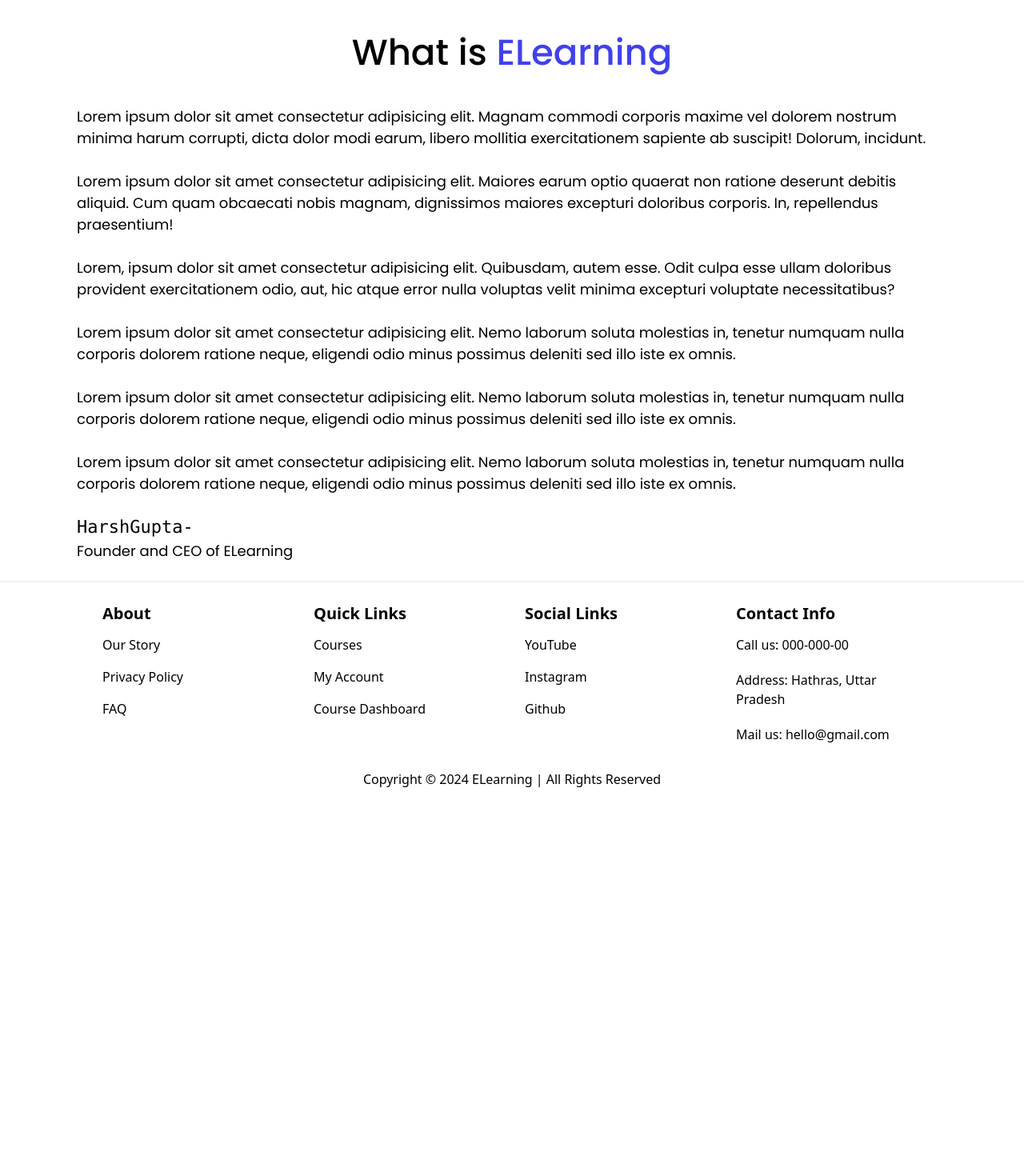
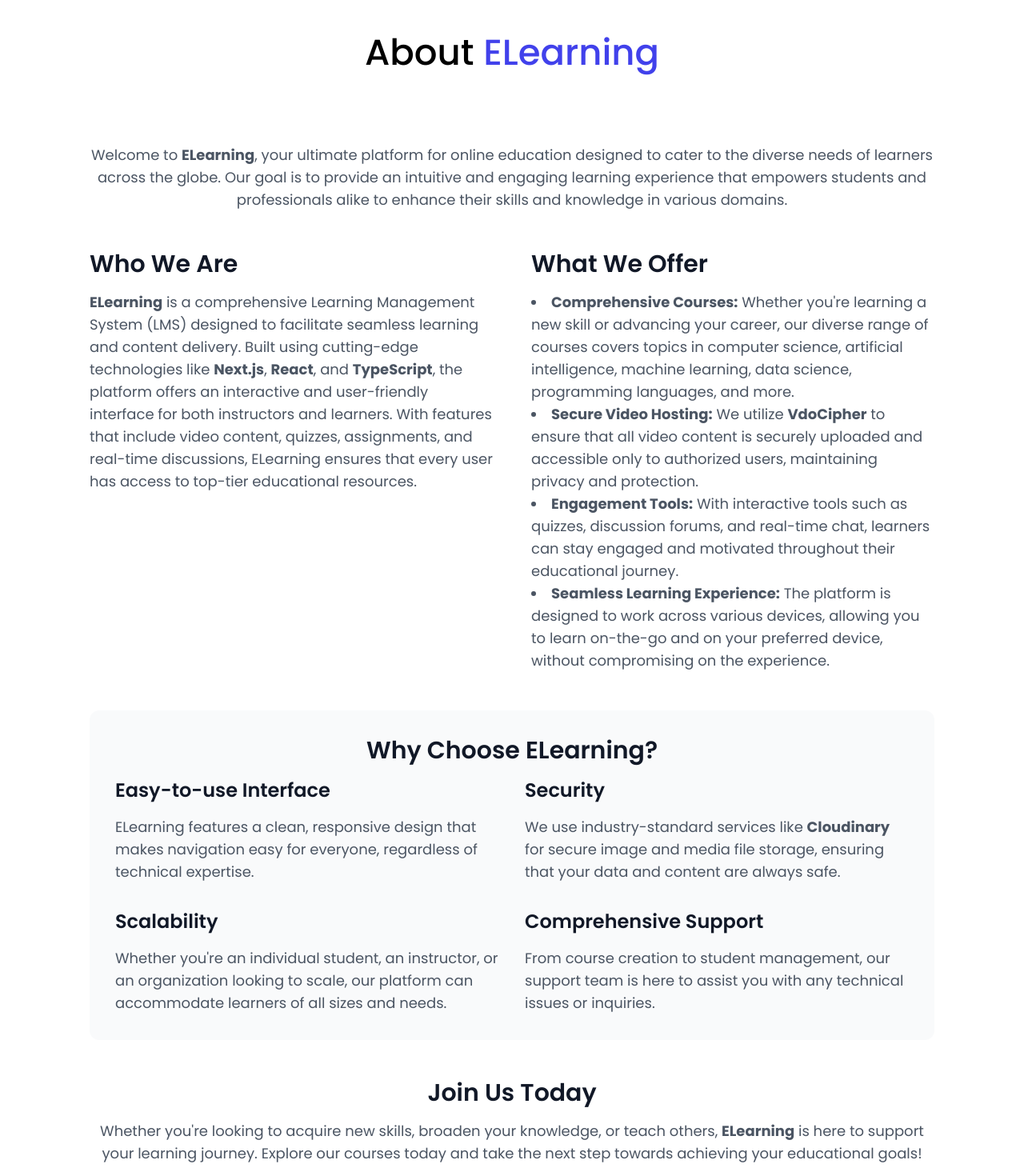
Before and after one commit to harshgupta9321/ELearning, a Next.js app in the folder client/: page /about in a window 1280 px wide. Shown: the part 80-1550 px from the top of the page at 80% size. Before the commit the page ends 1090 px from the top, so only its background shows below. Built offline with nearby package versions, Linux system fonts and the light colour scheme; no server answers.

Commit message:
about and policy

```diff
--- a/client/app/about/About.tsx
+++ b/client/app/about/About.tsx
@@ -1,48 +1,154 @@
-import React from 'react'
-import { styles } from '../Style/style'
+import React from "react";
+import { styles } from "../Style/style";
 
-type Props = {}
+type Props = {};
 
 const About = (props: Props) => {
   return (
-    <div className=' dark:text-white text-black'>
+    <div className=" dark:text-white text-black">
       <br />
       <h1 className={`${styles.title} 800px:!text-[45px]`}>
-            What is <span className='text-[#4141eb]'>ELearning</span>
+        About <span className="text-[#4141eb]">ELearning</span>
       </h1>
       <br />
       <div className="w-[95%] 800px:w-[85%] m-auto">
-            <p className='text-[18px] font-Poppins '>
-                Lorem ipsum dolor sit amet consectetur adipisicing elit. Magnam commodi corporis maxime vel dolorem nostrum minima harum corrupti, dicta dolor modi earum, libero mollitia exercitationem sapiente ab suscipit! Dolorum, incidunt.
-                <br />
-                <br />
-                Lorem ipsum dolor sit amet consectetur adipisicing elit. Maiores earum optio quaerat non ratione deserunt debitis aliquid. Cum quam obcaecati nobis magnam, dignissimos maiores excepturi doloribus corporis. In, repellendus praesentium!
-                <br />
-                <br />
-                Lorem, ipsum dolor sit amet consectetur adipisicing elit. Quibusdam, autem esse. Odit culpa esse ullam doloribus provident exercitationem odio, aut, hic atque error nulla voluptas velit minima excepturi voluptate necessitatibus?
-                <br />
-                <br />
-                Lorem ipsum dolor sit amet consectetur adipisicing elit. Nemo laborum soluta molestias in, tenetur numquam nulla corporis dolorem ratione neque, eligendi odio minus possimus deleniti sed illo iste ex omnis.
-                <br />
-                <br />
-                Lorem ipsum dolor sit amet consectetur adipisicing elit. Nemo laborum soluta molestias in, tenetur numquam nulla corporis dolorem ratione neque, eligendi odio minus possimus deleniti sed illo iste ex omnis.
-                <br />
-                <br />
-                Lorem ipsum dolor sit amet consectetur adipisicing elit. Nemo laborum soluta molestias in, tenetur numquam nulla corporis dolorem ratione neque, eligendi odio minus possimus deleniti sed illo iste ex omnis.
+        <p className="text-[18px] font-Poppins dark:text-white text-black ">
+          <div className="max-w-7xl mx-auto px-4 py-12">
+            <div className="text-center mb-12">
+              <p className="text-lg text-gray-600 dark:text-white ">
+                Welcome to <strong>ELearning</strong>, your ultimate platform
+                for online education designed to cater to the diverse needs of
+                learners across the globe. Our goal is to provide an intuitive
+                and engaging learning experience that empowers students and
+                professionals alike to enhance their skills and knowledge in
+                various domains.
+              </p>
+            </div>
 
+            <section className="grid md:grid-cols-2 gap-12 mb-12">
+              <div className="space-y-4">
+                <h2 className="text-3xl font-semibold text-gray-900 dark:text-white  ">
+                  Who We Are
+                </h2>
+                <p className="text-lg text-gray-600 dark:text-white ">
+                  <strong>ELearning</strong> is a comprehensive Learning
+                  Management System (LMS) designed to facilitate seamless
+                  learning and content delivery. Built using cutting-edge
+                  technologies like <strong>Next.js</strong>,{" "}
+                  <strong>React</strong>, and <strong>TypeScript</strong>, the
+                  platform offers an interactive and user-friendly interface for
+                  both instructors and learners. With features that include
+                  video content, quizzes, assignments, and real-time
+                  discussions, ELearning ensures that every user has access to
+                  top-tier educational resources.
+                </p>
+              </div>
+              <div className="space-y-4">
+                <h2 className="text-3xl font-semibold text-gray-900 dark:text-white ">
+                  What We Offer
+                </h2>
+                <ul className="list-disc list-inside text-lg text-gray-600 dark:text-white ">
+                  <li>
+                    <strong>Comprehensive Courses:</strong> Whether you're
+                    learning a new skill or advancing your career, our diverse
+                    range of courses covers topics in computer science,
+                    artificial intelligence, machine learning, data science,
+                    programming languages, and more.
+                  </li>
+                  <li>
+                    <strong>Secure Video Hosting:</strong> We utilize{" "}
+                    <strong>VdoCipher</strong> to ensure that all video content
+                    is securely uploaded and accessible only to authorized
+                    users, maintaining privacy and protection.
+                  </li>
+                  <li>
+                    <strong>Engagement Tools:</strong> With interactive tools
+                    such as quizzes, discussion forums, and real-time chat,
+                    learners can stay engaged and motivated throughout their
+                    educational journey.
+                  </li>
+                  <li>
+                    <strong>Seamless Learning Experience:</strong> The platform
+                    is designed to work across various devices, allowing you to
+                    learn on-the-go and on your preferred device, without
+                    compromising on the experience.
+                  </li>
+                </ul>
+              </div>
+            </section>
+
+            <section className="bg-gray-50 dark:bg-slate-900 p-8 rounded-xl mb-12">
+              <h2 className="text-3xl font-semibold text-gray-900 dark:text-white  text-center mb-4">
+                Why Choose ELearning?
+              </h2>
+              <div className="grid md:grid-cols-2 gap-8">
+                <div className="space-y-4">
+                  <h3 className="text-2xl font-semibold text-gray-900 dark:text-white ">
+                    Easy-to-use Interface
+                  </h3>
+                  <p className="text-lg text-gray-600 dark:text-white ">
+                    ELearning features a clean, responsive design that makes
+                    navigation easy for everyone, regardless of technical
+                    expertise.
+                  </p>
+                </div>
+                <div className="space-y-4">
+                  <h3 className="text-2xl font-semibold text-gray-900 dark:text-white ">
+                    Security
+                  </h3>
+                  <p className="text-lg text-gray-600 dark:text-white ">
+                    We use industry-standard services like{" "}
+                    <strong>Cloudinary</strong> for secure image and media file
+                    storage, ensuring that your data and content are always
+                    safe.
+                  </p>
+                </div>
+                <div className="space-y-4">
+                  <h3 className="text-2xl font-semibold text-gray-900 dark:text-white ">
+                    Scalability
+                  </h3>
+                  <p className="text-lg text-gray-600 dark:text-white ">
+                    Whether you're an individual student, an instructor, or an
+                    organization looking to scale, our platform can accommodate
+                    learners of all sizes and needs.
+                  </p>
+                </div>
+                <div className="space-y-4">
+                  <h3 className="text-2xl font-semibold text-gray-900 dark:text-white ">
+                    Comprehensive Support
+                  </h3>
+                  <p className="text-lg text-gray-600 dark:text-white ">
+                    From course creation to student management, our support team
+                    is here to assist you with any technical issues or
+                    inquiries.
+                  </p>
+                </div>
+              </div>
+            </section>
+
+            <div className="text-center">
+              <h2 className="text-3xl font-semibold text-gray-900 dark:text-white  mb-4">
+                Join Us Today
+              </h2>
+              <p className="text-lg text-gray-600 dark:text-white ">
+                Whether you're looking to acquire new skills, broaden your
+                knowledge, or teach others, <strong>ELearning</strong> is here
+                to support your learning journey. Explore our courses today and
+                take the next step towards achieving your educational goals!
+              </p>
+            </div>
+          </div>
         </p>
         <br />
-            <span className='font-mono text-[22px]'>HarshGupta-</span>
+        <span className="font-mono text-[22px]">HarshGupta-</span>
         <br />
-            <h5 className='text-[18px] font-Poppins'>
+        <h5 className="text-[18px] font-Poppins">
           Founder and CEO of ELearning
         </h5>
         <br />
-
-
       </div>
     </div>
-  )
-}
+  );
+};
 
-export default About
+export default About;
--- a/client/app/policy/Policy.tsx
+++ b/client/app/policy/Policy.tsx
@@ -5,61 +5,144 @@
 
 const Policy = (props: Props) => {
   return (
-    <div className=' dark:text-white text-black'>
+    <div className=" dark:text-white text-black">
       <div className="w-[95%] 800px:w-[92%] m-auto py-2 px-3">
-        <h1 className={`${styles.title} !text-start pt-2`}>
-          Platform Terms and Condition
-        </h1>
-        <ul style={{ listStyle: "unset", marginLeft: "15px" }}>
-          <p className="py-2 ml-[-15px] text-[16px] font-Poppins leading-8 whitespace-pre-line ">
-            Lorem ipsum, dolor sit amet consectetur adipisicing elit. Natus
-            optio distinctio possimus neque iste veritatis, enim dicta sed
-            dolor! Iste, minus. Enim, sapiente iure. Dolor at nostrum ullam
-            commodi quidem.
+      <div className="container mx-auto px-4 py-12">
+      <section className="text-center mb-10">
+        <h1 className="text-4xl font-bold text-gray-900 dark:text-white mb-4">Privacy Policy</h1>
+        <p className="text-lg text-gray-600 dark:text-gray-300">
+          Your privacy is important to us. This Privacy Policy explains how we collect, use, and protect your personal information when you use <strong>ELearning</strong>.
+        </p>
+      </section>
+
+      <section className="bg-gray-100 dark:bg-gray-700 rounded-xl shadow-lg p-8 mb-12">
+        <h2 className="text-3xl font-semibold text-gray-900 dark:text-white text-center mb-6">Introduction</h2>
+        <p className="text-lg text-gray-700 dark:text-gray-300 leading-relaxed">
+          At <strong>ELearning</strong>, we are committed to safeguarding your personal information. This Privacy Policy outlines our practices regarding data collection, usage, and protection. By using our platform, you agree to the collection and use of your data in accordance with this policy.
+        </p>
+      </section>
+
+      <section className="grid md:grid-cols-2 gap-10 mb-12">
+        <div className="space-y-6">
+          <h2 className="text-3xl font-semibold text-gray-900 dark:text-white">Information We Collect</h2>
+          <p className="text-lg text-gray-600 dark:text-gray-300 leading-relaxed">
+            We collect information to provide you with the best possible service and experience. Here’s what we may collect:
           </p>
-          <br />
-          <p className="py-2 ml-[-15px] text-[16px] font-Poppins leading-8 whitespace-pre-line ">
-            Lorem ipsum dolor sit amet consectetur adipisicing elit. Minima
-            molestiae eos reprehenderit ut commodi obcaecati maiores repellat,
-            nihil adipisci necessitatibus accusantium? Aperiam quae quos nemo
-            animi dicta adipisci, laboriosam assumenda.
+          <ul className="list-inside list-disc text-lg text-gray-600 dark:text-gray-300">
+            <li><strong>Personal Information:</strong> Name, email, and other details when you sign up or use our services.</li>
+            <li><strong>Usage Data:</strong> Information on how you interact with our platform, including pages visited and time spent.</li>
+            <li><strong>Device Information:</strong> Your device’s operating system, browser type, and IP address.</li>
+            <li><strong>Payment Information:</strong> Payment details for transactions, securely processed by third-party services.</li>
+          </ul>
+        </div>
+        <div className="space-y-6">
+          <h2 className="text-3xl font-semibold text-gray-900 dark:text-white">How We Use Your Information</h2>
+          <p className="text-lg text-gray-600 dark:text-gray-300 leading-relaxed">
+            Your data helps us provide a seamless and personalized experience. We use your information in the following ways:
           </p>
-          <br />
-          <p className="py-2 ml-[-15px] text-[16px] font-Poppins leading-8 whitespace-pre-line ">
-            Lorem ipsum dolor sit amet consectetur adipisicing elit. Minima
-            molestiae eos reprehenderit ut commodi obcaecati maiores repellat,
-            nihil adipisci necessitatibus accusantium? Aperiam quae quos nemo
-            animi dicta adipisci, laboriosam assumenda.
+          <ul className="list-inside list-disc text-lg text-gray-600 dark:text-gray-300">
+            <li><strong>Improvement of Services:</strong> We analyze usage data to enhance features and performance.</li>
+            <li><strong>Payment Processing:</strong> Your payment information is used solely for processing transactions.</li>
+            <li><strong>Communication:</strong> We use your contact details to send updates, support messages, and account-related notifications.</li>
+            <li><strong>Marketing:</strong> We may send promotional messages, but you can opt-out at any time.</li>
+          </ul>
+        </div>
+      </section>
+
+      <section className="bg-gray-100 dark:bg-gray-700 p-8 rounded-xl shadow-lg mb-12">
+        <h2 className="text-3xl font-semibold text-gray-900 dark:text-white text-center mb-6">Data Protection</h2>
+        <p className="text-lg text-gray-600 dark:text-gray-300 leading-relaxed">
+          We take extensive measures to protect your data. This includes using encryption, firewalls, and secure servers to prevent unauthorized access and breaches. However, no method of data transmission is 100% secure, and we cannot guarantee complete security.
+        </p>
+      </section>
+
+      <section className="bg-gray-100 dark:bg-gray-800 p-8 rounded-xl shadow-lg mb-12">
+  <h2 className="text-3xl font-semibold text-gray-900 dark:text-white text-center mb-6">Your Rights</h2>
+  <p className="text-lg text-gray-600 dark:text-gray-300 leading-relaxed mb-6">
+    You have the right to control your personal information. Below are the key rights you have over your data:
+  </p>
+  <div className="grid md:grid-cols-2 gap-8">
+    <div className="space-y-4">
+      <div className="flex items-center space-x-4">
+        <div className="w-6 h-6 bg-green-500 text-white rounded-full flex items-center justify-center">
+          <span className="font-semibold">1</span>
+        </div>
+        <div>
+          <h3 className="text-lg font-medium text-gray-900 dark:text-white">Access</h3>
+          <p className="text-base text-gray-600 dark:text-gray-300">
+            You can request to view the data we have on you at any time.
           </p>
-          <br />
-          <p className="py-2 ml-[-15px] text-[16px] font-Poppins leading-8 whitespace-pre-line ">
-            Lorem ipsum dolor sit amet consectetur adipisicing elit. Minima
-            molestiae eos reprehenderit ut commodi obcaecati maiores repellat,
-            nihil adipisci necessitatibus accusantium? Aperiam quae quos nemo
-            animi dicta adipisci, laboriosam assumenda.
+        </div>
+      </div>
+      <div className="flex items-center space-x-4">
+        <div className="w-6 h-6 bg-yellow-500 text-white rounded-full flex items-center justify-center">
+          <span className="font-semibold">2</span>
+        </div>
+        <div>
+          <h3 className="text-lg font-medium text-gray-900 dark:text-white">Correction</h3>
+          <p className="text-base text-gray-600 dark:text-gray-300">
+            You can request updates or corrections to your personal information if it is incorrect or incomplete.
           </p>
-          <br />
-          <p className="py-2 ml-[-15px] text-[16px] font-Poppins leading-8 whitespace-pre-line ">
-            Lorem ipsum dolor sit amet consectetur adipisicing elit. Minima
-            molestiae eos reprehenderit ut commodi obcaecati maiores repellat,
-            nihil adipisci necessitatibus accusantium? Aperiam quae quos nemo
-            animi dicta adipisci, laboriosam assumenda.
+        </div>
+      </div>
+      <div className="flex items-center space-x-4">
+        <div className="w-6 h-6 bg-red-500 text-white rounded-full flex items-center justify-center">
+          <span className="font-semibold">3</span>
+        </div>
+        <div>
+          <h3 className="text-lg font-medium text-gray-900 dark:text-white">Deletion</h3>
+          <p className="text-base text-gray-600 dark:text-gray-300">
+            You can request the deletion of your data at any time, subject to legal requirements.
           </p>
-          <br />
-          <p className="py-2 ml-[-15px] text-[16px] font-Poppins leading-8 whitespace-pre-line ">
-            Lorem ipsum dolor sit amet consectetur adipisicing elit. Minima
-            molestiae eos reprehenderit ut commodi obcaecati maiores repellat,
-            nihil adipisci necessitatibus accusantium? Aperiam quae quos nemo
-            animi dicta adipisci, laboriosam assumenda.
+        </div>
+      </div>
+    </div>
+    <div className="space-y-4">
+      <div className="flex items-center space-x-4">
+        <div className="w-6 h-6 bg-blue-500 text-white rounded-full flex items-center justify-center">
+          <span className="font-semibold">4</span>
+        </div>
+        <div>
+          <h3 className="text-lg font-medium text-gray-900 dark:text-white">Restriction</h3>
+          <p className="text-base text-gray-600 dark:text-gray-300">
+            You can request to limit the processing of your data under certain circumstances.
           </p>
-          <br />
-          <p className="py-2 ml-[-15px] text-[16px] font-Poppins leading-8 whitespace-pre-line ">
-            Lorem ipsum dolor sit amet consectetur adipisicing elit. Minima
-            molestiae eos reprehenderit ut commodi obcaecati maiores repellat,
-            nihil adipisci necessitatibus accusantium? Aperiam quae quos nemo
-            animi dicta adipisci, laboriosam assumenda.
+        </div>
+      </div>
+      <div className="flex items-center space-x-4">
+        <div className="w-6 h-6 bg-indigo-500 text-white rounded-full flex items-center justify-center">
+          <span className="font-semibold">5</span>
+        </div>
+        <div>
+          <h3 className="text-lg font-medium text-gray-900 dark:text-white">Data Portability</h3>
+          <p className="text-base text-gray-600 dark:text-gray-300">
+            You have the right to receive your personal data in a structured, commonly used format for transfer to another service.
           </p>
-        </ul>
+        </div>
+      </div>
+      <div className="flex items-center space-x-4">
+        <div className="w-6 h-6 bg-purple-500 text-white rounded-full flex items-center justify-center">
+          <span className="font-semibold">6</span>
+        </div>
+        <div>
+          <h3 className="text-lg font-medium text-gray-900 dark:text-white">Withdraw Consent</h3>
+          <p className="text-base text-gray-600 dark:text-gray-300">
+            If you've given us consent for processing your data, you can withdraw it at any time.
+          </p>
+        </div>
+      </div>
+    </div>
+  </div>
+</section>
+
+
+      <section className="text-center">
+        <h2 className="text-3xl font-semibold text-gray-900 dark:text-white mb-6">Changes to Privacy Policy</h2>
+        <p className="text-lg text-gray-600 dark:text-gray-300 leading-relaxed">
+          We may update our Privacy Policy from time to time to reflect changes in our practices or for other operational, legal, or regulatory reasons. Any changes will be posted on this page, and we encourage you to review it periodically.
+        </p>
+      </section>
+    </div>
       </div>
     </div>
   );
```
Lines whose indentation alone changed are shown as unchanged.
